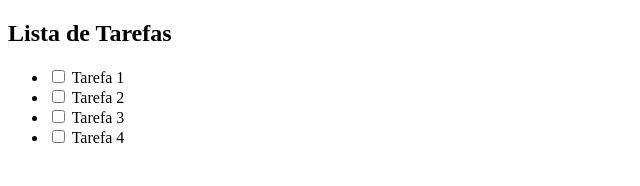
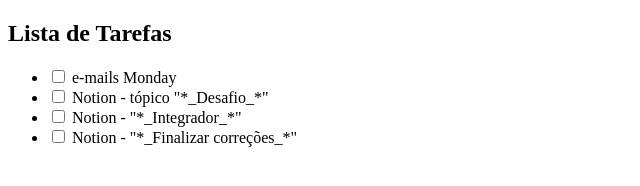
Before and after one commit to ferreiravictor/projeto-site, a plain HTML site: page index.html in a window 1280 px wide. Shown: the whole page, without its empty margins (0-640 px from the left). Drawn offline with Linux system fonts and the light colour scheme.

Commit message:
listadetarefas

```diff
--- a/index.html
+++ b/index.html
@@ -12,10 +12,10 @@
         <h2>Lista de Tarefas</h2>
 
         <ul id="lista-tarefas">
-            <li><input type="checkbox"> Tarefa 1</li>
-            <li><input type="checkbox"> Tarefa 2</li>
-            <li><input type="checkbox"> Tarefa 3</li>
-            <li><input type="checkbox"> Tarefa 4</li>
+            <li><input type="checkbox"> e-mails Monday</li>
+            <li><input type="checkbox"> Notion - tópico "*_Desafio_*"</li>
+            <li><input type="checkbox"> Notion - "*_Integrador_*"</li>
+            <li><input type="checkbox"> Notion - "*_Finalizar correções_*"</li>
         </ul>
 
         </body>
```
